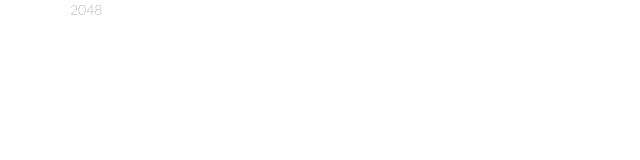
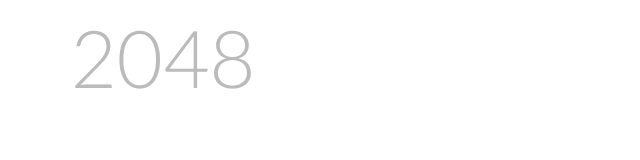
Before and after one commit to brettpilch/brettpilch.github.io, a plain HTML site: page home.html in a window 1280 px wide. Shown: the whole page, without its empty margins (0-640 px from the left). Drawn offline with Linux system fonts and the light colour scheme; files that its build step writes are made by us from their sources.

Commit message:
fix link to style sheet

```diff
--- a/home.html
+++ b/home.html
@@ -7,7 +7,7 @@
   <title>Brett Pilcher</title>
   <link href='http://fonts.googleapis.com/css?family=Lato:100,300' rel='stylesheet' type='text/css'>
   <link rel="stylesheet" href="css-frameworks/bootstrap.min.css">
-  <link rel="stylesheet" href="css/style.css">
+  <link rel="stylesheet" href="style/style.css">
   <!--
   <script type="text/javascript" src="../js-frameworks/jquery-1.11.1.min.js"></script>
   <script type="text/javascript" src="../js-frameworks/bootstrap.min.js"></script>*//
--- a/style/style.css
+++ b/style/style.css
@@ -2,6 +2,7 @@
 	font-family: 'Lato', sans-serif;
 	font-weight: 300;
 	color: #747704;
+	font-size: 80px;
 }
 
 h1 {
```
